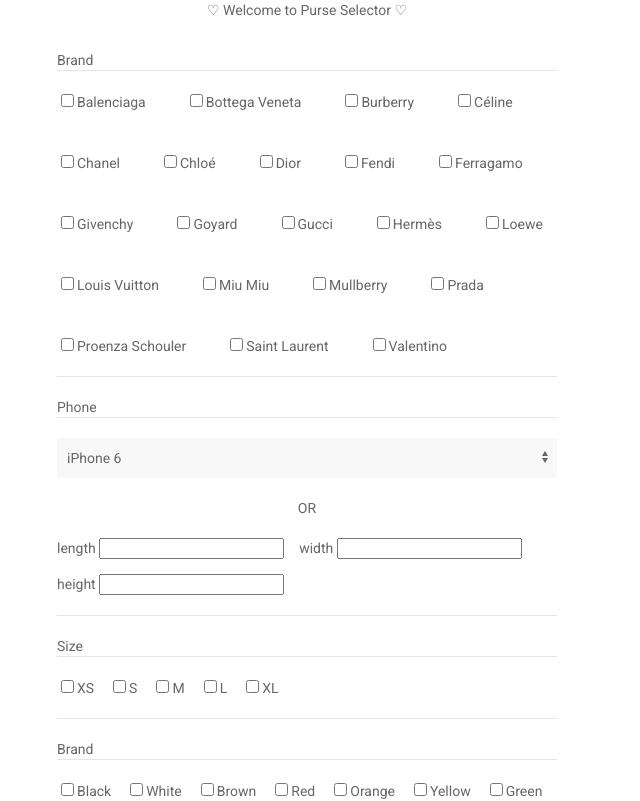
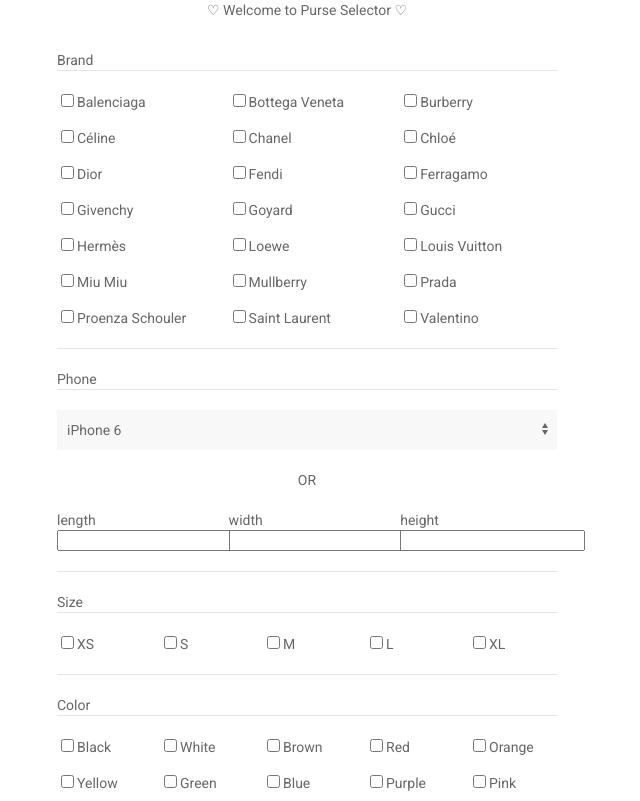
Before and after one commit to gracehseu/pursechooser, an Angular app: page / in a window 1280 px wide. Shown: the top 801 px of the page, without its empty margins (333-973 px from the left). Built offline with nearby package versions, Linux system fonts and the light colour scheme.

Commit message:
fixed length wise

```diff
--- a/src/app/brand-detail/brand-detail.component.html
+++ b/src/app/brand-detail/brand-detail.component.html
@@ -12,14 +12,17 @@
             <div>
                 Brand
                 <hr>
-                    <form  uk-grid>
-                        <label *ngFor="let brand of brandList">
-                            <div class="">
+                    <form>
+                        <div class="uk-grid-small uk-child-width-1-3" uk-grid>
+                            <div *ngFor="let brand of brandList">
+
                                 <label><input class="uk-checkbox" type="checkbox" id="courseName" class="form-control"
                                         formControlName="Brand">{{brand}}</label>
                             </div>
-                        </label>
+
+                        </div>
                     </form>
+
                 <hr>
             </div>
 
@@ -36,13 +39,15 @@
                 </div>
 
                 <div class="uk-text-center uk-margin">OR</div>
-                <form class="uk-grid-small" uk-grid>
-                    <label *ngFor="let text of phoneTextList">
-                        <div class=".uk-form-width-xsmall">
-                            <label>{{text}} <input class="uk-input .uk-form-width-xsmall" type="number" id="courseName"
-                                    class="form-control" formControlName="Brand"></label>
+                <form>
+                    <div class="uk-grid-small uk-child-width-1-3" uk-grid>
+                        <div *ngFor="let text of phoneTextList">
+
+                            <label>{{text}}<input class="uk-input" type="number" id="courseName" class="form-control"
+                                    formControlName="Brand"></label>
                         </div>
-                    </label>
+
+                    </div>
                 </form>
                 <hr>
             </div>
@@ -50,7 +55,7 @@
             <div>
                 Size
                 <hr>
-                    <form class="uk-grid-small" uk-grid>
+                    <form class="uk-grid-small uk-child-width-1-5" uk-grid>
                         <label *ngFor="let size of sizeList">
                             <label><input class="uk-checkbox" type="checkbox" id="courseName" class="form-control"
                                     formControlName="Brand">{{size}}</label>
@@ -62,14 +67,12 @@
 
 
             <div>
-                Brand
+                Color
                 <hr>
-                <form class="uk-grid-small" uk-grid>
+                <form class="uk-grid-small uk-child-width-1-5" uk-grid>
                     <label *ngFor="let color of colorList">
-                        <div class="uk-width-1-1">
                             <label><input class="uk-checkbox" type="checkbox" id="color" class="form-control"
                                     formControlName="Brand">{{color}}</label>
-                        </div>
                     </label>
                 </form>
                 <hr>
```
